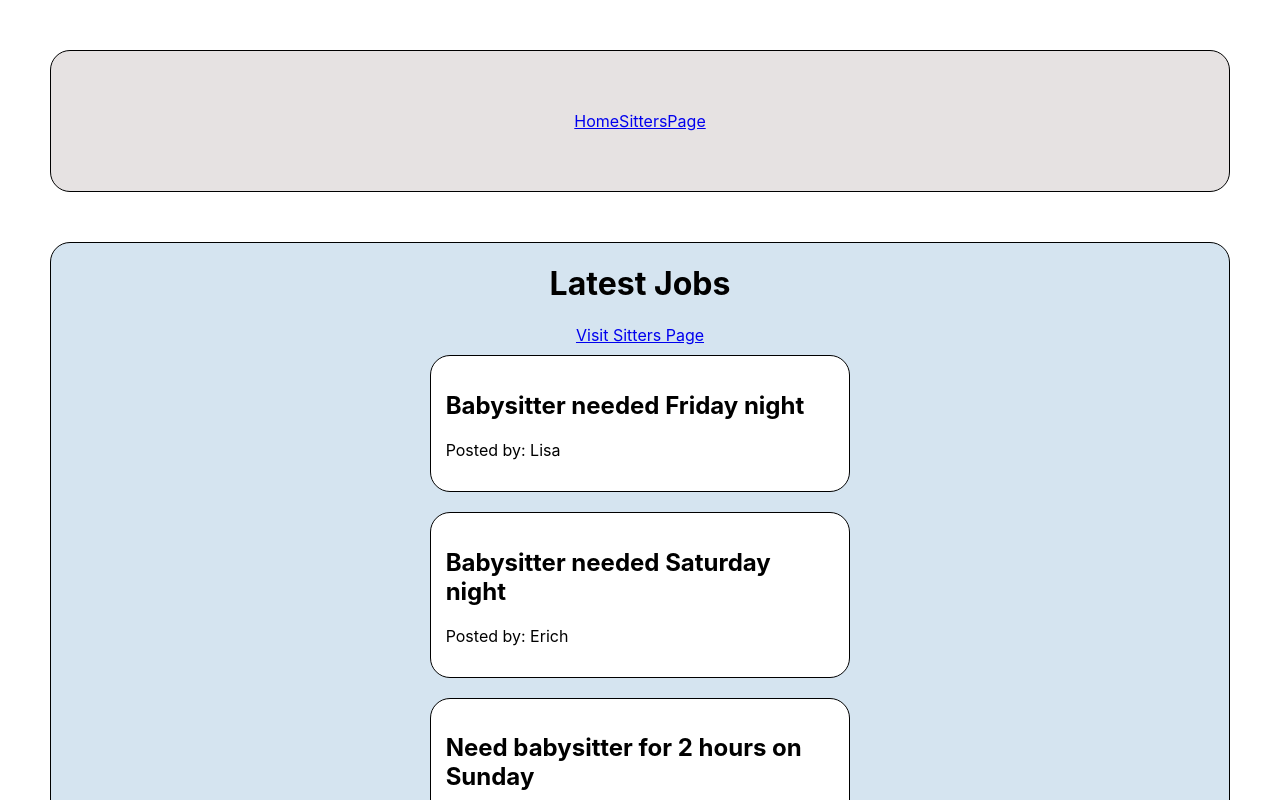
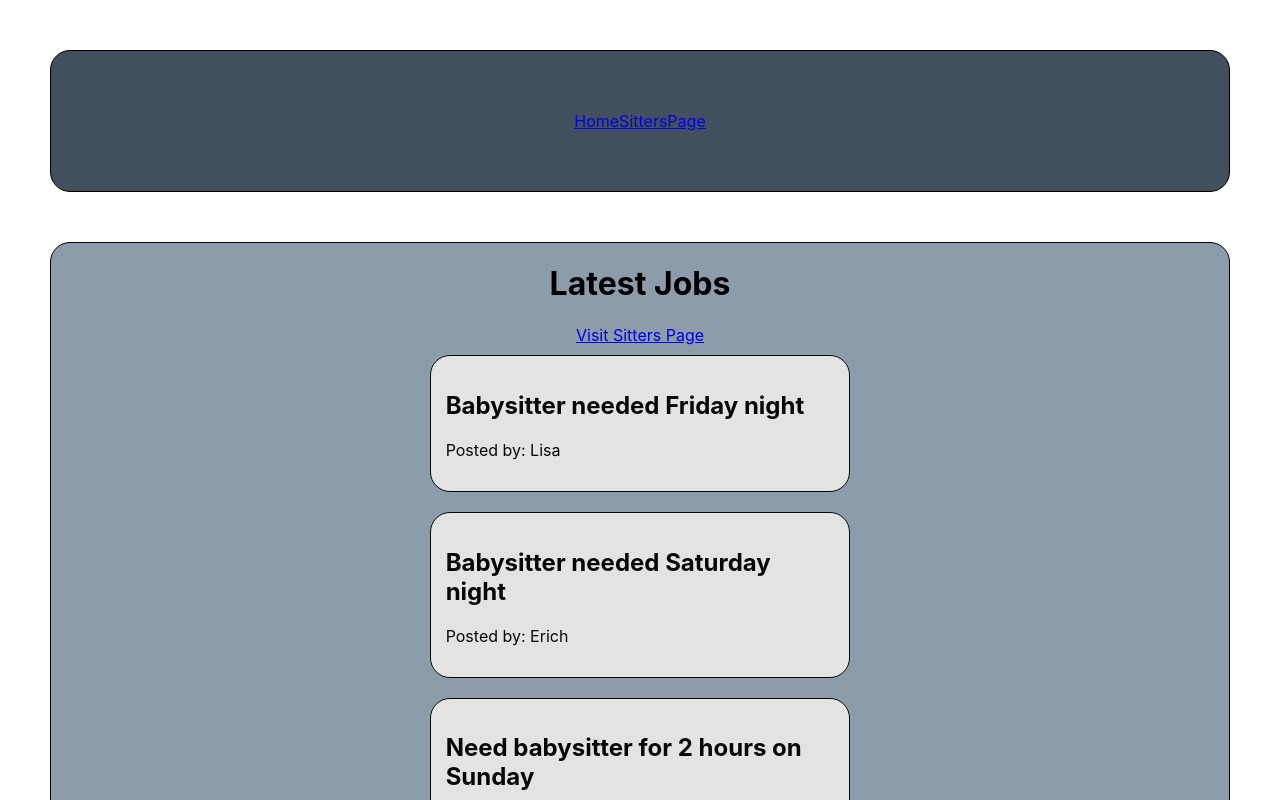
Before and after one commit to Lwalsh2022/Find-My-Sitter, a React (Create React App) app in the folder client/: page / in a window 1280 px wide. Shown: the top 800 px of the page. Built offline with nearby package versions, Linux system fonts and the light colour scheme.

Commit message:
color change

```diff
--- a/client/src/App.css
+++ b/client/src/App.css
@@ -14,7 +14,7 @@
 } */
 
 #navBar {
-  background-color: rgb(230, 226, 226);
+  background-color: #424f5c;
   display: flex;
   align-items: center;
   justify-content: center;
@@ -23,6 +23,7 @@
   margin: 50px;
   border-radius: 20px;
   border: 1px solid black;
+  color: #e8e7e6
 
 }
 
@@ -31,7 +32,7 @@
 #posts {
   border: 1px solid black;
   border-radius: 20px;
-  background-color: rgb(213, 228, 240);
+  background-color: #8c9caa;
   display: flex;
   align-items: center;
   justify-content: center;
@@ -40,7 +41,8 @@
 }
 
 .singlePost {
-  background-color: white;
+  background-color: #e8e7e6;
+  opacity: 95%;
   border: 0.5px solid black;
   border-radius: 20px;
   width: 33%;
```
